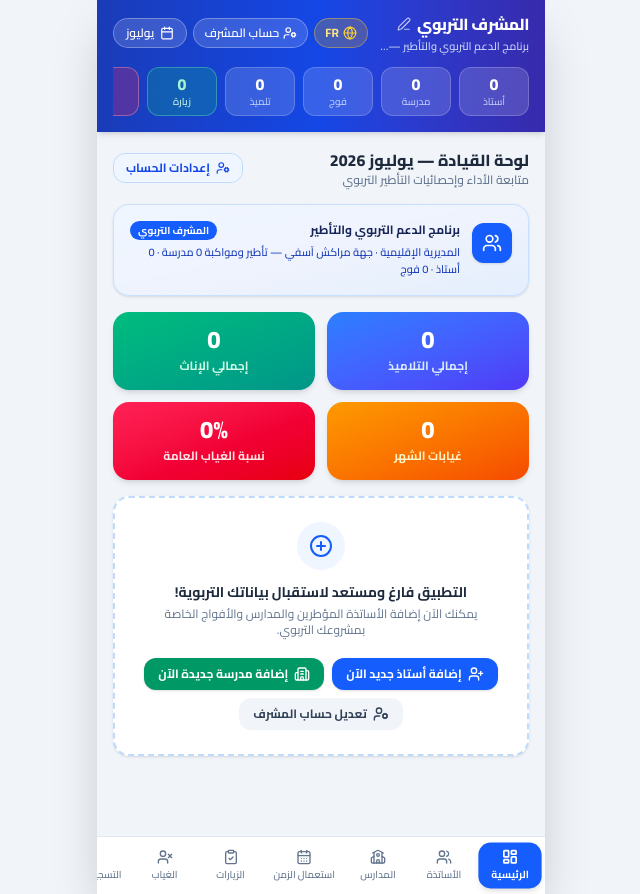
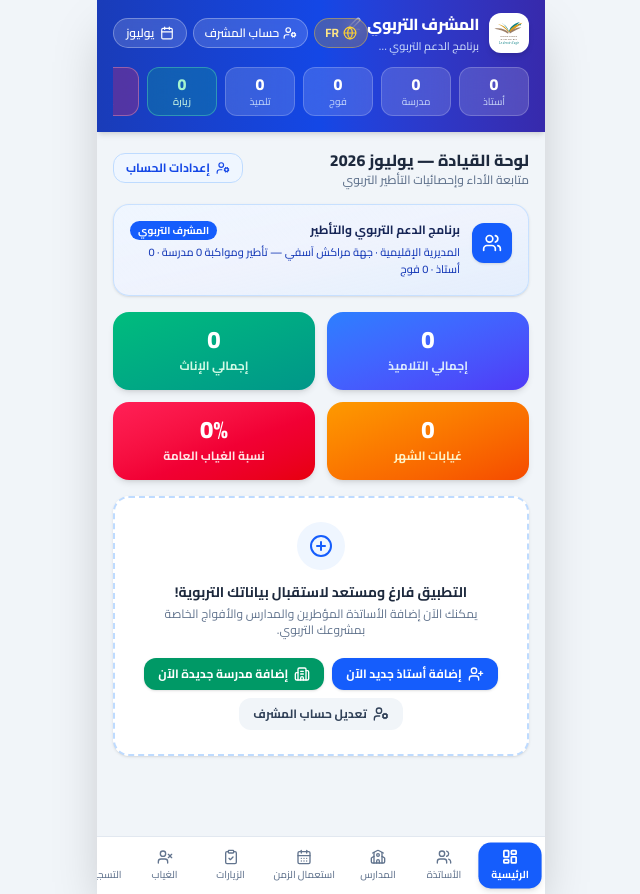
Before and after one commit to arrahal/supervision-app-pas-encoure-2, a React (Vite) app: page / in a window 1280 px wide. Shown: the whole page, without its empty margins (319-959 px from the left). Built offline with nearby package versions, Linux system fonts and the light colour scheme.

Commit message:
feat: rebrand to Fondation Zakoura
Update branding assets, app manifest, and header logo to reflect the transition to Fondation Zakoura.

```diff
--- a/index.html
+++ b/index.html
@@ -3,8 +3,17 @@
   <head>
     <meta charset="UTF-8" />
     <meta name="viewport" content="width=device-width, initial-scale=1.0, maximum-scale=1.0, user-scalable=no" />
-    <meta name="theme-color" content="#1565C0" />
-    <title>المشرف التربوي — ARRAHAL LAHCEN</title>
+    <meta name="theme-color" content="#1e40af" />
+    <meta name="mobile-web-app-capable" content="yes" />
+    <meta name="apple-mobile-web-app-capable" content="yes" />
+    <meta name="apple-mobile-web-app-status-bar-style" content="default" />
+    <meta name="apple-mobile-web-app-title" content="المشرف التربوي" />
+    <meta name="application-name" content="المشرف التربوي" />
+    <title>المشرف التربوي — مؤسسة زاكورة</title>
+    <link rel="manifest" href="/manifest.json" />
+    <link rel="icon" type="image/svg+xml" href="/app-icon.svg" />
+    <link rel="apple-touch-icon" href="/app-icon.svg" />
+    <link rel="shortcut icon" href="/app-icon.svg" />
     <link rel="preconnect" href="https://fonts.googleapis.com">
     <link rel="preconnect" href="https://fonts.gstatic.com" crossorigin>
     <link href="https://fonts.googleapis.com/css2?family=Cairo:wght@400;500;600;700;800&family=Tajawal:wght@400;500;700;800&display=swap" rel="stylesheet">
--- a/src/components/Header.tsx
+++ b/src/components/Header.tsx
@@ -35,20 +35,25 @@ export const Header: React.FC<HeaderProps> = ({
   return (
     <header className="bg-gradient-to-r from-blue-800 via-blue-700 to-indigo-800 text-white px-4 pt-3 pb-3 shadow-md flex-shrink-0">
       <div className="flex items-center justify-between mb-3 gap-2">
+        <div className="flex items-center gap-2.5 flex-1 min-w-0">
+          <div className="w-10 h-10 bg-white rounded-xl p-1 shadow-md border border-white/20 flex items-center justify-center flex-shrink-0">
+            <img src="/zakoura-logo.svg" alt="Fondation Zakoura" className="w-full h-full object-contain" />
+          </div>
           <button
             onClick={onOpenSupervisorModal}
-          className="text-right flex-1 group hover:opacity-90 transition cursor-pointer"
+            className="text-right group hover:opacity-90 transition cursor-pointer min-w-0 flex-1"
           >
             <div className="flex items-center gap-1.5">
               <h1 className="text-sm sm:text-base font-extrabold tracking-tight text-white flex items-center gap-1.5">
-              <span>{supervisorName}</span>
-              <Edit3 className="w-3.5 h-3.5 opacity-70 group-hover:opacity-100" />
+                <span className="truncate">{supervisorName}</span>
+                <Edit3 className="w-3.5 h-3.5 opacity-70 group-hover:opacity-100 flex-shrink-0" />
               </h1>
             </div>
-          <p className="text-[11px] text-blue-100/90 font-medium mt-0.5 line-clamp-1">
+            <p className="text-[11px] text-blue-100/90 font-medium mt-0.5 truncate">
               {project} {location ? `— ${location}` : ''}
             </p>
           </button>
+        </div>
 
         <div className="flex items-center gap-1.5 flex-shrink-0">
           {/* Language Toggle Button */}
```
Also changed, not shown: public/app-icon.svg (added), public/manifest.json (added), public/zakoura-logo.svg (added). Lines whose indentation alone changed are shown as unchanged.
